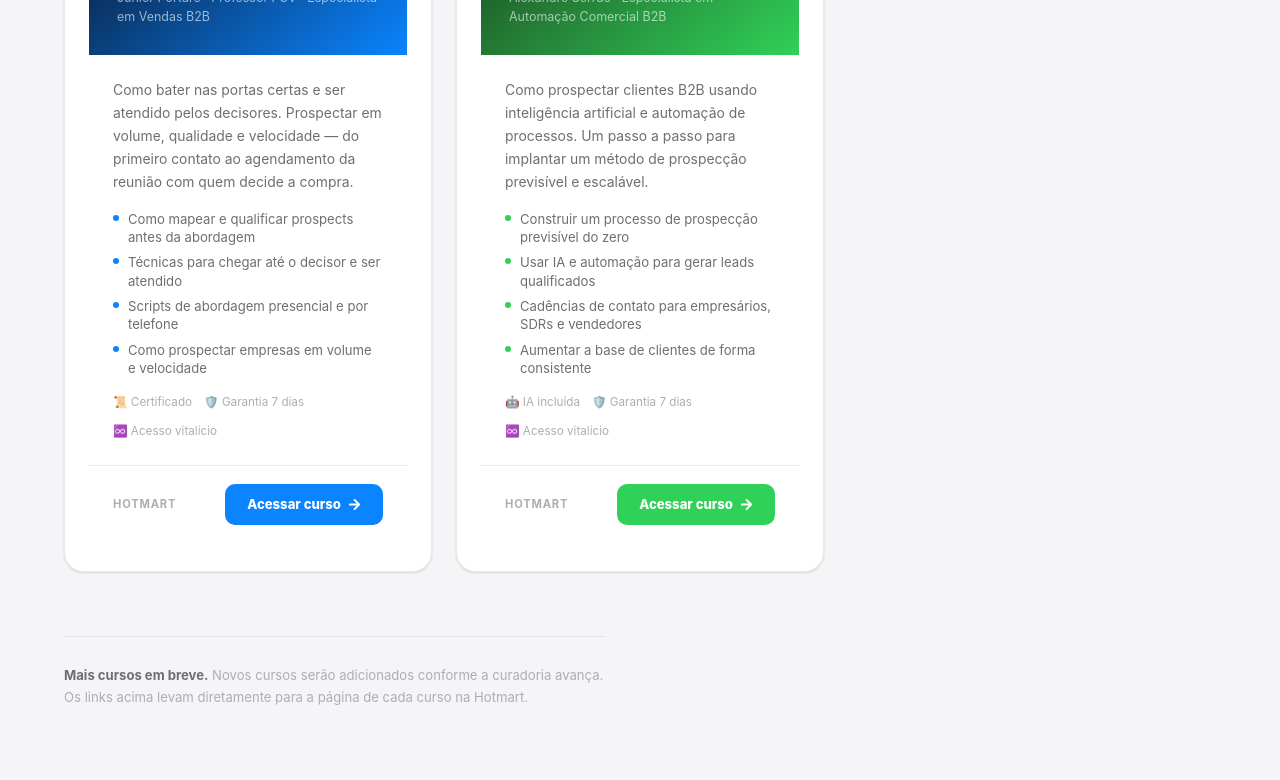
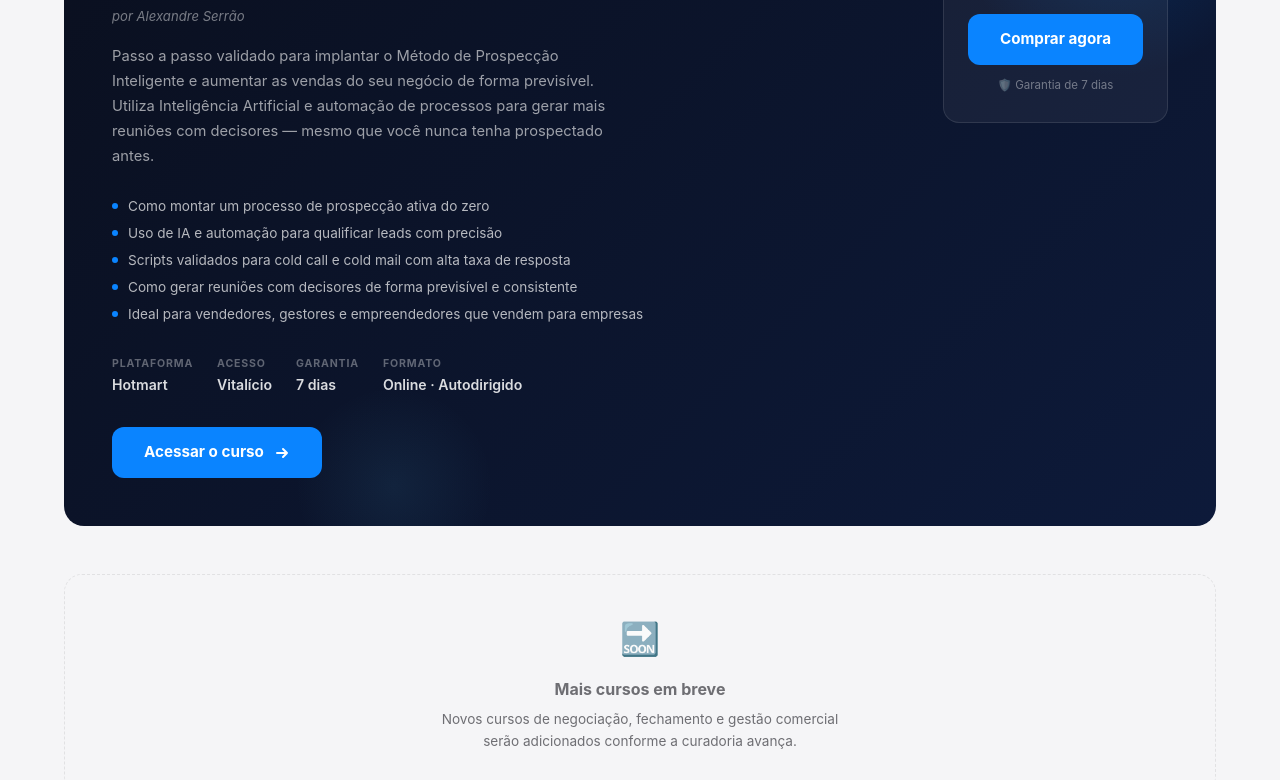
Before and after one commit to MatheusBahot/ceres-app, a website: page public/cursos.html in a window 1280 px wide. Shown: the part 601-1381 px from the top of the page. Before the commit the page ends 1310 px from the top, so only its background shows below. Drawn offline with Linux system fonts and the light colour scheme; sample sign-in values are in the browser's storage.

Commit message:
Cursos: 1 curso real Hotmart, link funcional; Home: footer copyright

```diff
--- a/public/cursos.html
+++ b/public/cursos.html
@@ -8,7 +8,7 @@
   <link rel="stylesheet" href="/css/ceres.css">
   <style>
     .page-head {
-      padding: 56px 0 44px;
+      padding: 56px 0 40px;
       border-bottom: 1px solid var(--c-border);
       margin-bottom: 48px;
     }
@@ -24,133 +24,155 @@
     .page-title em { font-style: normal; color: var(--c-accent); }
     .page-sub {
       font-size: 1rem; color: var(--c-text-2);
-      max-width: 500px; line-height: 1.7;
+      max-width: 520px; line-height: 1.7;
     }
 
-    /* GRID */
-    .grid {
-      display: grid;
-      grid-template-columns: repeat(auto-fill, minmax(320px, 1fr));
-      gap: 24px;
-      margin-bottom: 64px;
+    /* CARD ÚNICO — destaque total */
+    .curso-principal {
+      background: linear-gradient(135deg, #0A0F1E 0%, #0d1a3a 100%);
+      border-radius: 20px;
+      padding: 48px;
+      position: relative;
+      overflow: hidden;
+      margin-bottom: 48px;
+    }
+    .curso-principal::before {
+      content: '';
+      position: absolute; top: -80px; right: -60px;
+      width: 320px; height: 320px;
+      background: radial-gradient(circle, rgba(10,132,255,.18) 0%, transparent 70%);
+      border-radius: 50%;
+      pointer-events: none;
+    }
+    .curso-principal::after {
+      content: '';
+      position: absolute; bottom: -60px; left: 20%;
+      width: 200px; height: 200px;
+      background: radial-gradient(circle, rgba(90,200,250,.08) 0%, transparent 70%);
+      border-radius: 50%;
+      pointer-events: none;
     }
 
-    /* CARD */
-    .card {
-      background: var(--c-bg-card);
-      border: 1px solid var(--c-border);
-      border-radius: 20px;
-      overflow: hidden;
-      display: flex;
-      flex-direction: column;
-      transition: box-shadow .2s, transform .2s;
+    .curso-grid {
+      display: grid;
+      grid-template-columns: 1fr auto;
+      gap: 48px;
+      align-items: start;
+      position: relative; z-index: 1;
     }
-    .card:hover {
-      box-shadow: 0 16px 40px rgba(0,0,0,.12);
-      transform: translateY(-4px);
+    @media (max-width: 640px) {
+      .curso-grid { grid-template-columns: 1fr; gap: 32px; }
+      .curso-principal { padding: 32px 24px; }
     }
 
-    /* CAPA DO CARD */
-    .card-cover {
-      padding: 36px 28px 28px;
-      position: relative;
-      overflow: hidden;
+    .curso-badge {
+      display: inline-flex; align-items: center; gap: 6px;
+      background: rgba(255,159,10,.2); color: #FF9F0A;
+      font-size: .68rem; font-weight: 800; letter-spacing: .08em;
+      text-transform: uppercase; padding: 4px 12px;
+      border-radius: 100px; border: 1px solid rgba(255,159,10,.3);
+      margin-bottom: 18px; width: fit-content;
     }
-    .card-cover::before {
-      content: '';
-      position: absolute; inset: 0;
-      background: inherit;
-      opacity: .12;
+    .curso-titulo {
+      font-size: 1.7rem; font-weight: 800; letter-spacing: -.025em;
+      color: #fff; line-height: 1.2; margin-bottom: 10px;
     }
-    .card-num {
-      font-size: .68rem; font-weight: 800; letter-spacing: .1em;
-      text-transform: uppercase; color: rgba(255,255,255,.6);
-      margin-bottom: 14px;
+    .curso-autor {
+      font-size: .82rem; color: rgba(255,255,255,.45);
+      margin-bottom: 18px; font-style: italic;
     }
-    .card-titulo {
-      font-size: 1.2rem; font-weight: 800; letter-spacing: -.02em;
-      color: #fff; line-height: 1.25; position: relative; z-index: 1;
-    }
-    .card-autor {
-      font-size: .78rem; color: rgba(255,255,255,.6);
-      margin-top: 8px; position: relative; z-index: 1;
+    .curso-desc {
+      font-size: .92rem; color: rgba(255,255,255,.6);
+      line-height: 1.7; max-width: 520px; margin-bottom: 28px;
     }
 
-    /* CORPO */
-    .card-body {
-      padding: 24px 24px 0;
-      flex: 1;
-      display: flex;
-      flex-direction: column;
-      gap: 16px;
+    .curso-itens {
+      display: flex; flex-direction: column; gap: 8px; margin-bottom: 32px;
     }
-    .card-desc {
-      font-size: .87rem; color: var(--c-text-2);
-      line-height: 1.65;
+    .curso-item {
+      display: flex; align-items: flex-start; gap: 10px;
+      font-size: .85rem; color: rgba(255,255,255,.7); line-height: 1.4;
     }
-    .card-topicos {
-      display: flex;
-      flex-direction: column;
-      gap: 7px;
+    .curso-item-dot {
+      width: 6px; height: 6px; border-radius: 50%;
+      background: #0A84FF; flex-shrink: 0; margin-top: 6px;
     }
-    .card-topico {
-      display: flex;
-      align-items: flex-start;
-      gap: 9px;
-      font-size: .82rem;
-      color: var(--c-text-2);
-      line-height: 1.4;
+
+    .curso-meta-row {
+      display: flex; gap: 24px; flex-wrap: wrap; margin-bottom: 32px;
     }
-    .card-topico-dot {
-      width: 6px; height: 6px; border-radius: 50%;
-      flex-shrink: 0; margin-top: 5px;
+    .meta-bloco { display: flex; flex-direction: column; gap: 2px; }
+    .meta-label {
+      font-size: .66rem; font-weight: 700; text-transform: uppercase;
+      letter-spacing: .08em; color: rgba(255,255,255,.35);
     }
-    .card-meta {
-      display: flex; gap: 12px; flex-wrap: wrap;
-      font-size: .73rem; color: var(--c-text-3);
-      padding-bottom: 4px;
+    .meta-valor { font-size: .88rem; font-weight: 600; color: rgba(255,255,255,.85); }
+
+    .btn-acessar {
+      display: inline-flex; align-items: center; gap: 10px;
+      background: #0A84FF; color: #fff;
+      font-size: .95rem; font-weight: 700; padding: 14px 32px;
+      border-radius: 12px; text-decoration: none;
+      transition: background .15s, transform .15s, box-shadow .15s;
     }
-    .card-meta span { display: flex; align-items: center; gap: 4px; }
-
-    /* RODAPÉ */
-    .card-footer {
-      padding: 18px 24px 22px;
-      border-top: 1px solid var(--c-border);
-      margin-top: 20px;
-      display: flex;
-      align-items: center;
-      justify-content: space-between;
-      gap: 12px;
-    }
-    .card-plataforma {
-      font-size: .7rem; font-weight: 700; text-transform: uppercase;
-      letter-spacing: .07em; color: var(--c-text-3);
-    }
-    .btn-curso {
-      display: inline-flex; align-items: center; gap: 7px;
-      padding: 11px 22px;
-      border-radius: 10px;
-      font-size: .82rem; font-weight: 800;
-      text-decoration: none; color: #fff;
-      transition: opacity .15s, transform .13s;
-      white-space: nowrap;
-    }
-    .btn-curso:hover {
-      opacity: .88; transform: translateY(-1px);
+    .btn-acessar:hover {
+      background: #0070d8; transform: translateY(-2px);
+      box-shadow: 0 8px 24px rgba(10,132,255,.4);
       text-decoration: none; color: #fff;
     }
-    .btn-curso svg { flex-shrink: 0; }
+    .btn-acessar svg { flex-shrink: 0; }
 
-    /* NOTA BOTTOM */
-    .nota {
-      border-top: 1px solid var(--c-border);
-      padding-top: 28px;
-      font-size: .82rem;
-      color: var(--c-text-3);
-      line-height: 1.65;
-      max-width: 540px;
+    /* CAIXA DE PREÇO */
+    .preco-box {
+      background: rgba(255,255,255,.05);
+      border: 1px solid rgba(255,255,255,.1);
+      border-radius: 16px; padding: 28px 24px;
+      text-align: center; min-width: 180px;
     }
-    .nota strong { color: var(--c-text-2); }
+    .preco-de {
+      font-size: .78rem; color: rgba(255,255,255,.3);
+      text-decoration: line-through; margin-bottom: 4px;
+    }
+    .preco-por {
+      font-size: 2.2rem; font-weight: 800; color: #fff;
+      letter-spacing: -.04em; line-height: 1; margin-bottom: 4px;
+    }
+    .preco-por span { font-size: 1rem; font-weight: 500; color: rgba(255,255,255,.4); }
+    .preco-parcel {
+      font-size: .72rem; color: rgba(255,255,255,.3); margin-bottom: 20px;
+    }
+    .preco-garantia {
+      font-size: .72rem; color: rgba(255,255,255,.4); margin-top: 12px;
+      display: flex; align-items: center; justify-content: center; gap: 5px;
+    }
+
+    /* EM BREVE */
+    .em-breve {
+      border: 1.5px dashed var(--c-border);
+      border-radius: 18px; padding: 40px;
+      text-align: center; color: var(--c-text-3);
+    }
+    .em-breve-icon { font-size: 2rem; margin-bottom: 14px; }
+    .em-breve-titulo {
+      font-size: 1rem; font-weight: 700; color: var(--c-text-2);
+      margin-bottom: 8px;
+    }
+    .em-breve-desc { font-size: .85rem; line-height: 1.6; max-width: 400px; margin: 0 auto; }
+
+    /* FAQ */
+    .section-label {
+      font-size: .72rem; font-weight: 700; letter-spacing: .1em;
+      text-transform: uppercase; color: var(--c-text-3); margin-bottom: 20px;
+      margin-top: 56px;
+    }
+    .faq { display: flex; flex-direction: column; gap: 1px; background: var(--c-border); border: 1px solid var(--c-border); border-radius: 14px; overflow: hidden; }
+    .faq-i { background: var(--c-bg-card); }
+    .faq-q { padding: 16px 20px; font-size: .88rem; font-weight: 700; color: var(--c-text); cursor: pointer; display: flex; justify-content: space-between; align-items: center; gap: 10px; user-select: none; }
+    .faq-q:hover { background: rgba(10,132,255,.03); }
+    .faq-chev { color: var(--c-text-3); font-size: .75rem; transition: transform .2s; flex-shrink: 0; }
+    .faq-a { max-height: 0; overflow: hidden; transition: max-height .28s ease, padding .28s; }
+    .faq-a.on { max-height: 200px; padding: 0 20px 16px; }
+    .faq-a p { font-size: .83rem; color: var(--c-text-2); line-height: 1.65; margin: 0; }
   </style>
 </head>
 <body>
@@ -188,124 +210,143 @@
 
     <div class="page-head">
       <div class="page-eyebrow">I·ten Cursos</div>
-      <h1 class="page-title">Aprenda a prospectar.<br>Venda <em>mais e melhor</em>.</h1>
+      <h1 class="page-title">Aprenda a vender.<br>Com <em>método real</em>.</h1>
       <p class="page-sub">
-        Cursos selecionados para quem vende no B2B.
-        Técnicas aplicáveis no campo, do primeiro contato ao fechamento.
+        Cursos selecionados para profissionais de vendas B2B.
+        Conteúdo aplicável no campo — do primeiro contato ao fechamento.
       </p>
     </div>
 
-    <div class="grid">
+    <!-- CURSO PRINCIPAL -->
+    <div class="curso-principal">
+      <div class="curso-grid">
 
-      <!-- CURSO 1 -->
-      <div class="card">
-        <div class="card-cover" style="background: linear-gradient(140deg, #0A0F1E 0%, #0A84FF 100%);">
-          <div class="card-num">Curso 01 · Prospecção B2B</div>
-          <div class="card-titulo">Método Prospecção Extrema B2B</div>
-          <div class="card-autor">Junior Portare · Professor FGV · Especialista em Vendas B2B</div>
-        </div>
-        <div class="card-body">
-          <p class="card-desc">
-            Como bater nas portas certas e ser atendido pelos decisores.
-            Prospectar em volume, qualidade e velocidade — do primeiro contato
-            ao agendamento da reunião com quem decide a compra.
+        <div>
+          <div class="curso-badge">🎯 Prospecção B2B</div>
+          <div class="curso-titulo">Máquina de Prospecção<br>B2B Inteligente</div>
+          <div class="curso-autor">por Alexandre Serrão</div>
+          <p class="curso-desc">
+            Passo a passo validado para implantar o Método de Prospecção Inteligente
+            e aumentar as vendas do seu negócio de forma previsível. Utiliza
+            Inteligência Artificial e automação de processos para gerar mais reuniões
+            com decisores — mesmo que você nunca tenha prospectado antes.
           </p>
-          <div class="card-topicos">
-            <div class="card-topico">
-              <div class="card-topico-dot" style="background:#0A84FF;"></div>
-              Como mapear e qualificar prospects antes da abordagem
+
+          <div class="curso-itens">
+            <div class="curso-item">
+              <div class="curso-item-dot"></div>
+              <span>Como montar um processo de prospecção ativa do zero</span>
             </div>
-            <div class="card-topico">
-              <div class="card-topico-dot" style="background:#0A84FF;"></div>
-              Técnicas para chegar até o decisor e ser atendido
+            <div class="curso-item">
+              <div class="curso-item-dot"></div>
+              <span>Uso de IA e automação para qualificar leads com precisão</span>
             </div>
-            <div class="card-topico">
-              <div class="card-topico-dot" style="background:#0A84FF;"></div>
-              Scripts de abordagem presencial e por telefone
+            <div class="curso-item">
+              <div class="curso-item-dot"></div>
+              <span>Scripts validados para cold call e cold mail com alta taxa de resposta</span>
             </div>
-            <div class="card-topico">
-              <div class="card-topico-dot" style="background:#0A84FF;"></div>
-              Como prospectar empresas em volume e velocidade
+            <div class="curso-item">
+              <div class="curso-item-dot"></div>
+              <span>Como gerar reuniões com decisores de forma previsível e consistente</span>
+            </div>
+            <div class="curso-item">
+              <div class="curso-item-dot"></div>
+              <span>Ideal para vendedores, gestores e empreendedores que vendem para empresas</span>
             </div>
           </div>
-          <div class="card-meta">
-            <span>📜 Certificado</span>
-            <span>🛡️ Garantia 7 dias</span>
-            <span>♾️ Acesso vitalício</span>
+
+          <div class="curso-meta-row">
+            <div class="meta-bloco">
+              <span class="meta-label">Plataforma</span>
+              <span class="meta-valor">Hotmart</span>
+            </div>
+            <div class="meta-bloco">
+              <span class="meta-label">Acesso</span>
+              <span class="meta-valor">Vitalício</span>
+            </div>
+            <div class="meta-bloco">
+              <span class="meta-label">Garantia</span>
+              <span class="meta-valor">7 dias</span>
+            </div>
+            <div class="meta-bloco">
+              <span class="meta-label">Formato</span>
+              <span class="meta-valor">Online · Autodirigido</span>
+            </div>
           </div>
-        </div>
-        <div class="card-footer">
-          <span class="card-plataforma">Hotmart</span>
-          <a href="https://hotmart.com/pt-br/marketplace/produtos/curso-master-de-prospeccao-b2b/B59967633I"
-             target="_blank" rel="noopener"
-             class="btn-curso"
-             style="background:#0A84FF;">
-            Acessar curso
-            <svg width="13" height="13" viewBox="0 0 14 14" fill="none" stroke="currentColor" stroke-width="2" stroke-linecap="round" stroke-linejoin="round">
-              <path d="M2 7h10M7 2l5 5-5 5"/>
+
+          <a href="https://hotmart.com/pt-br/marketplace/produtos/maquina-de-prospeccao-b2b/A83707975T"
+             target="_blank" rel="noopener" class="btn-acessar">
+            Acessar o curso
+            <svg width="16" height="16" viewBox="0 0 16 16" fill="none" stroke="currentColor" stroke-width="2" stroke-linecap="round" stroke-linejoin="round">
+              <path d="M3 8h10M9 4l4 4-4 4"/>
             </svg>
           </a>
         </div>
+
+        <!-- CAIXA DE PREÇO -->
+        <div class="preco-box">
+          <div class="preco-de">R$ 297</div>
+          <div class="preco-por">R$ 97<span>/único</span></div>
+          <div class="preco-parcel">ou 10× de R$ 10,70</div>
+          <a href="https://hotmart.com/pt-br/marketplace/produtos/maquina-de-prospeccao-b2b/A83707975T"
+             target="_blank" rel="noopener" class="btn-acessar" style="width:100%;justify-content:center;">
+            Comprar agora
+          </a>
+          <div class="preco-garantia">🛡️ Garantia de 7 dias</div>
+        </div>
+
       </div>
+    </div>
 
-      <!-- CURSO 2 -->
-      <div class="card">
-        <div class="card-cover" style="background: linear-gradient(140deg, #1B3A1B 0%, #30D158 100%);">
-          <div class="card-num">Curso 02 · Prospecção B2B</div>
-          <div class="card-titulo">Máquina de Prospecção B2B Inteligente</div>
-          <div class="card-autor">Alexandre Serrão · Especialista em Automação Comercial B2B</div>
+    <!-- EM BREVE -->
+    <div class="em-breve">
+      <div class="em-breve-icon">🔜</div>
+      <div class="em-breve-titulo">Mais cursos em breve</div>
+      <p class="em-breve-desc">
+        Novos cursos de negociação, fechamento e gestão comercial
+        serão adicionados conforme a curadoria avança.
+      </p>
+    </div>
+
+    <!-- FAQ -->
+    <div class="section-label">Dúvidas</div>
+    <div class="faq">
+      <div class="faq-i">
+        <div class="faq-q" onclick="faq(this)">
+          Como funciona o acesso após a compra?
+          <span class="faq-chev">▼</span>
         </div>
-        <div class="card-body">
-          <p class="card-desc">
-            Como prospectar clientes B2B usando inteligência artificial e
-            automação de processos. Um passo a passo para implantar um
-            método de prospecção previsível e escalável.
-          </p>
-          <div class="card-topicos">
-            <div class="card-topico">
-              <div class="card-topico-dot" style="background:#30D158;"></div>
-              Construir um processo de prospecção previsível do zero
-            </div>
-            <div class="card-topico">
-              <div class="card-topico-dot" style="background:#30D158;"></div>
-              Usar IA e automação para gerar leads qualificados
-            </div>
-            <div class="card-topico">
-              <div class="card-topico-dot" style="background:#30D158;"></div>
-              Cadências de contato para empresários, SDRs e vendedores
-            </div>
-            <div class="card-topico">
-              <div class="card-topico-dot" style="background:#30D158;"></div>
-              Aumentar a base de clientes de forma consistente
-            </div>
-          </div>
-          <div class="card-meta">
-            <span>🤖 IA incluída</span>
-            <span>🛡️ Garantia 7 dias</span>
-            <span>♾️ Acesso vitalício</span>
-          </div>
-        </div>
-        <div class="card-footer">
-          <span class="card-plataforma">Hotmart</span>
-          <a href="https://hotmart.com/pt-br/marketplace/produtos/maquina-de-prospeccao-b2b/A83707975T"
-             target="_blank" rel="noopener"
-             class="btn-curso"
-             style="background:#30D158;">
-            Acessar curso
-            <svg width="13" height="13" viewBox="0 0 14 14" fill="none" stroke="currentColor" stroke-width="2" stroke-linecap="round" stroke-linejoin="round">
-              <path d="M2 7h10M7 2l5 5-5 5"/>
-            </svg>
-          </a>
+        <div class="faq-a">
+          <p>Após a confirmação do pagamento na Hotmart, você recebe o acesso por e-mail em até 30 minutos. O curso fica disponível na sua conta Hotmart — acesse em qualquer dispositivo, sem prazo de expiração.</p>
         </div>
       </div>
-
-    </div>
-
-    <!-- NOTA DISCRETA -->
-    <div class="nota">
-      <strong>Mais cursos em breve.</strong>
-      Novos cursos serão adicionados conforme a curadoria avança.
-      Os links acima levam diretamente para a página de cada curso na Hotmart.
+      <div class="faq-i">
+        <div class="faq-q" onclick="faq(this)">
+          Tem garantia se não gostar?
+          <span class="faq-chev">▼</span>
+        </div>
+        <div class="faq-a">
+          <p>Sim. O curso tem garantia incondicional de 7 dias. Você pode pedir reembolso integral dentro desse prazo diretamente pela Hotmart, sem necessidade de justificativa.</p>
+        </div>
+      </div>
+      <div class="faq-i">
+        <div class="faq-q" onclick="faq(this)">
+          Serve para quem vende refrigeração?
+          <span class="faq-chev">▼</span>
+        </div>
+        <div class="faq-a">
+          <p>Sim. O método de prospecção B2B é aplicável a qualquer segmento que vende para empresas — incluindo equipamentos de refrigeração, manutenção, climatização e projetos HVAC. Os scripts e cadências funcionam para visitas presenciais e abordagens por telefone.</p>
+        </div>
+      </div>
+      <div class="faq-i">
+        <div class="faq-q" onclick="faq(this)">
+          Posso parcelar?
+          <span class="faq-chev">▼</span>
+        </div>
+        <div class="faq-a">
+          <p>Sim. A Hotmart aceita PIX (com desconto adicional), cartão de crédito em até 10× e boleto bancário. As opções aparecem na página de pagamento do curso.</p>
+        </div>
+      </div>
     </div>
 
   </div>
@@ -318,6 +359,15 @@ requireAuth();
 const user = Auth.getUser();
 document.getElementById('dd-name').textContent  = user?.name  || '';
 document.getElementById('dd-email').textContent = user?.email || '';
+
+function faq(el) {
+  const a    = el.nextElementSibling;
+  const chev = el.querySelector('.faq-chev');
+  const open = a.classList.contains('on');
+  document.querySelectorAll('.faq-a').forEach(x => x.classList.remove('on'));
+  document.querySelectorAll('.faq-chev').forEach(x => x.style.transform = '');
+  if (!open) { a.classList.add('on'); chev.style.transform = 'rotate(180deg)'; }
+}
 </script>
 </body>
 </html>
```
Also changed, not shown: public/home.html (+9 -0 lines).
